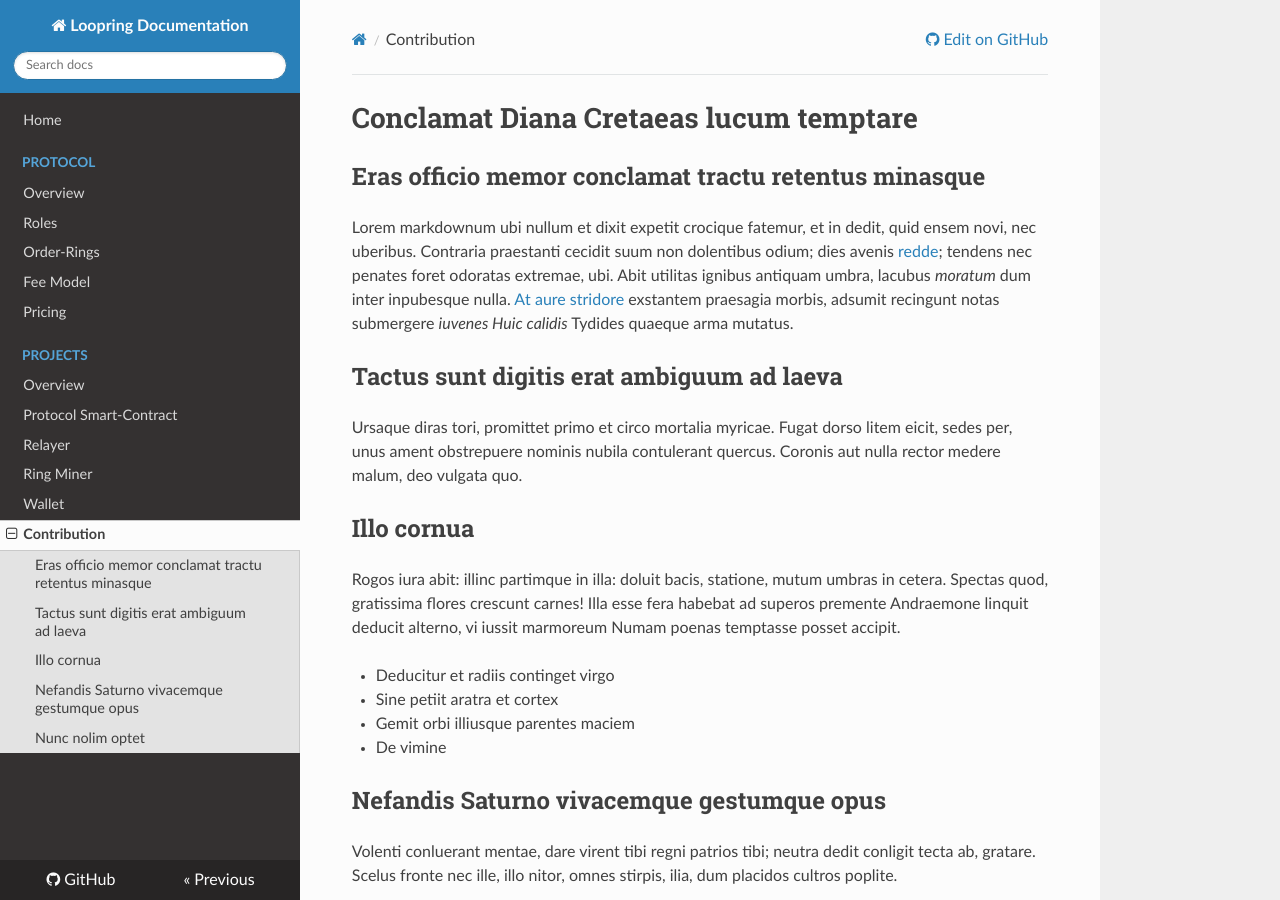
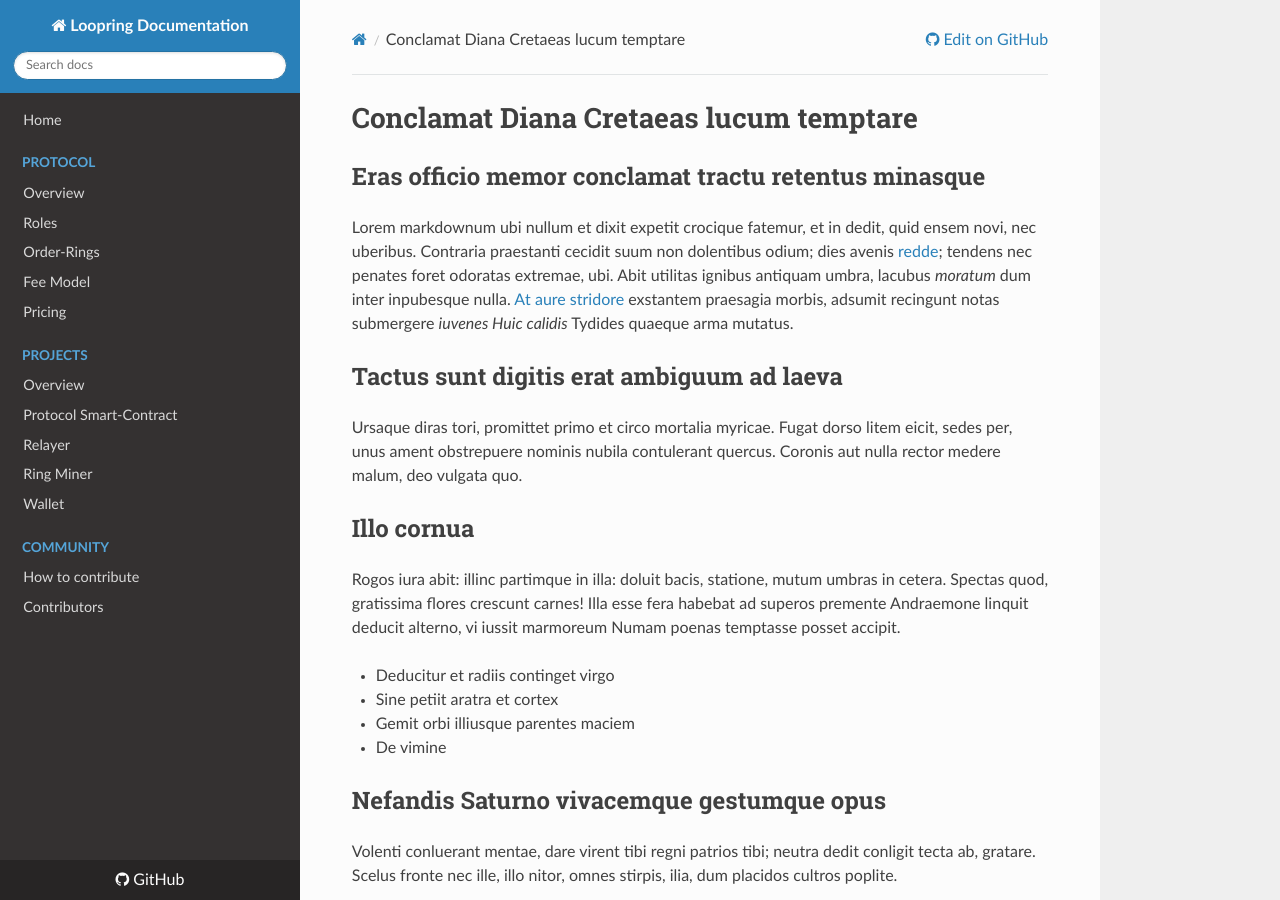
Before and after one commit to mfinestone/documents, an MkDocs documentation site: the page built from docs/contribution.md, in a window 1280 px wide and 900 px high. Built offline with MkDocs 1.6.1, drawn with Linux system fonts in a browser that asks for light colours; nearby versions of some CDN libraries; old or Windows-style settings are respelled for this version of MkDocs; some of the changed lines change nothing that is shown.

Commit message:
added more pages

```diff
--- /dev/null
+++ b/docs/community/contributors.md
@@ -0,0 +1,67 @@
+# Conclamat Diana Cretaeas lucum temptare
+
+## Eras officio memor conclamat tractu retentus minasque
+
+Lorem markdownum ubi nullum et dixit expetit crocique fatemur, et in dedit, quid
+ensem novi, nec uberibus. Contraria praestanti cecidit suum non dolentibus
+odium; dies avenis [redde](http://quaque-sic.com/regem); tendens nec penates
+foret odoratas extremae, ubi. Abit utilitas ignibus antiquam umbra, lacubus
+*moratum* dum inter inpubesque nulla. [At aure
+stridore](http://augurvertitur.com/nataquesine) exstantem praesagia morbis,
+adsumit recingunt notas submergere *iuvenes Huic calidis* Tydides quaeque arma
+mutatus.
+
+## Tactus sunt digitis erat ambiguum ad laeva
+
+Ursaque diras tori, promittet primo et circo mortalia myricae. Fugat dorso litem
+eicit, sedes per, unus ament obstrepuere nominis nubila contulerant quercus.
+Coronis aut nulla rector medere malum, deo vulgata quo.
+
+## Illo cornua
+
+Rogos iura abit: illinc partimque in illa: doluit bacis, statione, mutum umbras
+in cetera. Spectas quod, gratissima flores crescunt carnes! Illa esse fera
+habebat ad superos premente Andraemone linquit deducit alterno, vi iussit
+marmoreum Numam poenas temptasse posset accipit.
+
+- Deducitur et radiis continget virgo
+- Sine petiit aratra et cortex
+- Gemit orbi illiusque parentes maciem
+- De vimine
+
+## Nefandis Saturno vivacemque gestumque opus
+
+Volenti conluerant mentae, dare virent tibi regni patrios tibi; neutra dedit
+conligit tecta ab, gratare. Scelus fronte nec ille, illo nitor, omnes stirpis,
+ilia, dum placidos cultros poplite.
+
+    file_index.virtual_graphic -= mediaModePersonal.web_mode(eps_meme,
+            template_text_read, 85);
+    if (tweak_print) {
+        agp_software_soa *= kde(webmaster_wordart, 85);
+        systemPlainDocking(mac_gamma);
+    }
+    if (pointGpuFlowchart.encryption_export_www(redundancy(soap_open)) >=
+            piracy_pack_login) {
+        encryption.computing_speed_client += switch.pack(uat_manet_text);
+        kilohertz = view_bus_ip;
+        link /= backlinkCiscInterface;
+    }
+    ethernet += gibibyte;
+    faq(uml_namespace_grep, flopsCpa + mirroredSdkBit + uml_scan);
+
+## Nunc nolim optet
+
+Inani erat **intibaque**, et, fida, tabo nova mirabere passus quondam, dignos
+similesque talis fecissent non volui. Inmisitque Aeneae:
+[lassa](http://www.nec-maior.org/mentis) vocantia pudorem omnia, orare aere.
+
+1. Undecimus atque quidem
+2. Deae si
+3. Sua luctor qua
+4. Thetis neque
+5. Frater nata fronde agnovit et
+
+Et et non olivae ipsius? Temptare odiumque, arbore adlabimur dentes, memorabile,
+violentaque virgo, fortius poenae: sit hic, artus ut! Illuc fidumque, usum,
+quicquam ferro neque protinus consulit mea tu arma.
--- /dev/null
+++ b/docs/community/how-to-contribute.md
@@ -0,0 +1,67 @@
+# Conclamat Diana Cretaeas lucum temptare
+
+## Eras officio memor conclamat tractu retentus minasque
+
+Lorem markdownum ubi nullum et dixit expetit crocique fatemur, et in dedit, quid
+ensem novi, nec uberibus. Contraria praestanti cecidit suum non dolentibus
+odium; dies avenis [redde](http://quaque-sic.com/regem); tendens nec penates
+foret odoratas extremae, ubi. Abit utilitas ignibus antiquam umbra, lacubus
+*moratum* dum inter inpubesque nulla. [At aure
+stridore](http://augurvertitur.com/nataquesine) exstantem praesagia morbis,
+adsumit recingunt notas submergere *iuvenes Huic calidis* Tydides quaeque arma
+mutatus.
+
+## Tactus sunt digitis erat ambiguum ad laeva
+
+Ursaque diras tori, promittet primo et circo mortalia myricae. Fugat dorso litem
+eicit, sedes per, unus ament obstrepuere nominis nubila contulerant quercus.
+Coronis aut nulla rector medere malum, deo vulgata quo.
+
+## Illo cornua
+
+Rogos iura abit: illinc partimque in illa: doluit bacis, statione, mutum umbras
+in cetera. Spectas quod, gratissima flores crescunt carnes! Illa esse fera
+habebat ad superos premente Andraemone linquit deducit alterno, vi iussit
+marmoreum Numam poenas temptasse posset accipit.
+
+- Deducitur et radiis continget virgo
+- Sine petiit aratra et cortex
+- Gemit orbi illiusque parentes maciem
+- De vimine
+
+## Nefandis Saturno vivacemque gestumque opus
+
+Volenti conluerant mentae, dare virent tibi regni patrios tibi; neutra dedit
+conligit tecta ab, gratare. Scelus fronte nec ille, illo nitor, omnes stirpis,
+ilia, dum placidos cultros poplite.
+
+    file_index.virtual_graphic -= mediaModePersonal.web_mode(eps_meme,
+            template_text_read, 85);
+    if (tweak_print) {
+        agp_software_soa *= kde(webmaster_wordart, 85);
+        systemPlainDocking(mac_gamma);
+    }
+    if (pointGpuFlowchart.encryption_export_www(redundancy(soap_open)) >=
+            piracy_pack_login) {
+        encryption.computing_speed_client += switch.pack(uat_manet_text);
+        kilohertz = view_bus_ip;
+        link /= backlinkCiscInterface;
+    }
+    ethernet += gibibyte;
+    faq(uml_namespace_grep, flopsCpa + mirroredSdkBit + uml_scan);
+
+## Nunc nolim optet
+
+Inani erat **intibaque**, et, fida, tabo nova mirabere passus quondam, dignos
+similesque talis fecissent non volui. Inmisitque Aeneae:
+[lassa](http://www.nec-maior.org/mentis) vocantia pudorem omnia, orare aere.
+
+1. Undecimus atque quidem
+2. Deae si
+3. Sua luctor qua
+4. Thetis neque
+5. Frater nata fronde agnovit et
+
+Et et non olivae ipsius? Temptare odiumque, arbore adlabimur dentes, memorabile,
+violentaque virgo, fortius poenae: sit hic, artus ut! Illuc fidumque, usum,
+quicquam ferro neque protinus consulit mea tu arma.
--- a/mkdocs.yml
+++ b/mkdocs.yml
@@ -17,4 +17,6 @@
         - 'Relayer': projects/relayer.md
         - 'Ring Miner': projects/ringminer.md
         - 'Wallet': projects/wallet.md
-    - Contribution: contribution.md
+    - Community:
+        - 'How to contribute': community/how-to-contribute.md
+        - 'Contributors': community/contributors.md
```
